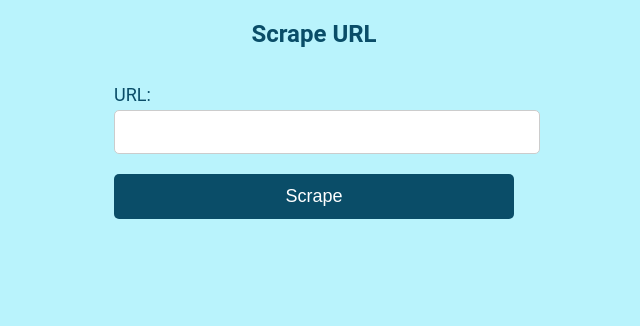
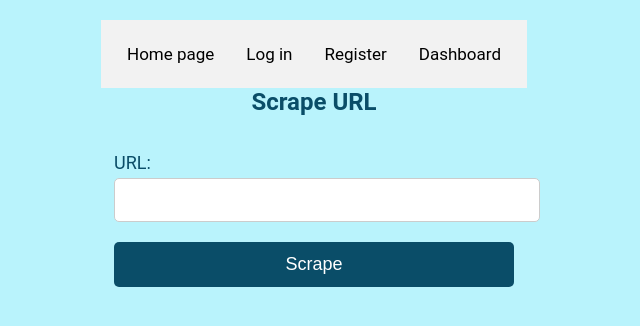
Before and after one commit to IvanLambev/proekta_po_vse, a Python web app: template templates/scrape_url.html in a window 1280 px wide. Shown: the top 326 px of the page, without its empty margins (326-966 px from the left). Run offline with Jinja, Linux system fonts and the light colour scheme; the template is opened without the code that fills it, so the values that code supplies are empty.

Commit message:
fixed the summary and the dashboard

```diff
--- a/register_blueprint.py
+++ b/register_blueprint.py
@@ -3,8 +3,6 @@ from configparser import ConfigParser
 import psycopg2
 from flask import Blueprint, render_template, request, session, flash, redirect, url_for
 from flask_bcrypt import Bcrypt
-
-
 
 register_bp = Blueprint('register', __name__)
 bcrypt = Bcrypt()
--- a/templates/dashboard.html
+++ b/templates/dashboard.html
@@ -19,8 +19,9 @@
         <h1 class="history-page__title">URL History</h1>
         <hr />
         <div class="history-page__urls">
-            {% for link in scraped_urls %}
-                <a href="{{ link }}" class="url">{{ link }}</a>
+            {% for link  in scraped_urls %}
+                {% set url = link.split(" ")[0] %}
+                <a href="{{ url }}" class="url">{{ url }}</a>
                 <br>
             {% endfor %}
         </div>
--- a/templates/layout.html
+++ b/templates/layout.html
@@ -1,6 +1,40 @@
-<!doctype html>
+<!DOCTYPE html>
+<html lang="en">
 
-<head>{% block title %}{% endblock %}</head>
+<head>
+  {% block title %}{% endblock %}
+  <style>
+    .navbar {
+      background-color: #f2f2f2;
+      overflow: hidden;
+        padding: 10px 10px;
+    }
+
+    .navbar a {
+      float: left;
+      display: block;
+      color: black;
+      text-align: center;
+      padding: 14px 16px;
+      text-decoration: none;
+      font-size: 17px;
+    }
+
+    .navbar a:hover {
+      background-color: #ddd;
+      color: black;
+    }
+  </style>
+</head>
+
+<body id="main-body">
+  <div class="navbar">
+    <a href="{{ url_for('index') }}">Home page</a>
+    <a href="{{ url_for('login.login') }}">Log in</a>
+    <a href="{{ url_for('register.register') }}">Register</a>
+    <a href="{{ url_for('login.login') }}">Dashboard</a>
+
+  </div>
 
   {% with messages = get_flashed_messages() %}
     {% if messages %}
@@ -12,11 +46,8 @@
       </script>
     {% endif %}
   {% endwith %}
-<html lang="en">
 
-
-
-
-<body id="main-body">{% block body %}{% endblock %}</body>
+  {% block body %}{% endblock %}
+</body>
 
 </html>
--- a/templates/scrape_url.html
+++ b/templates/scrape_url.html
@@ -14,7 +14,7 @@
     {% if scraped_text %}
         <div class="scraped-text">
             <p>{{ scraped_text }}</p>
-            <button class="summarize-btn" onclick="window.location.href='/summarize'">Text too long to read? Summarize it here</button>
+            <button class="summarize-btn" onclick="window.location.href='{{ url_for('summarize_url') }}'">Text too long to read? Summarize it here</button>
             <button class="download-btn" onclick="downloadText()">Download as TXT</button>
         </div>
     {% endif %}
```
Also changed, not shown: app.py (+12 -8 lines), templates/index.html (deleted, +0 -19 lines). Lines whose indentation alone changed are shown as unchanged.
